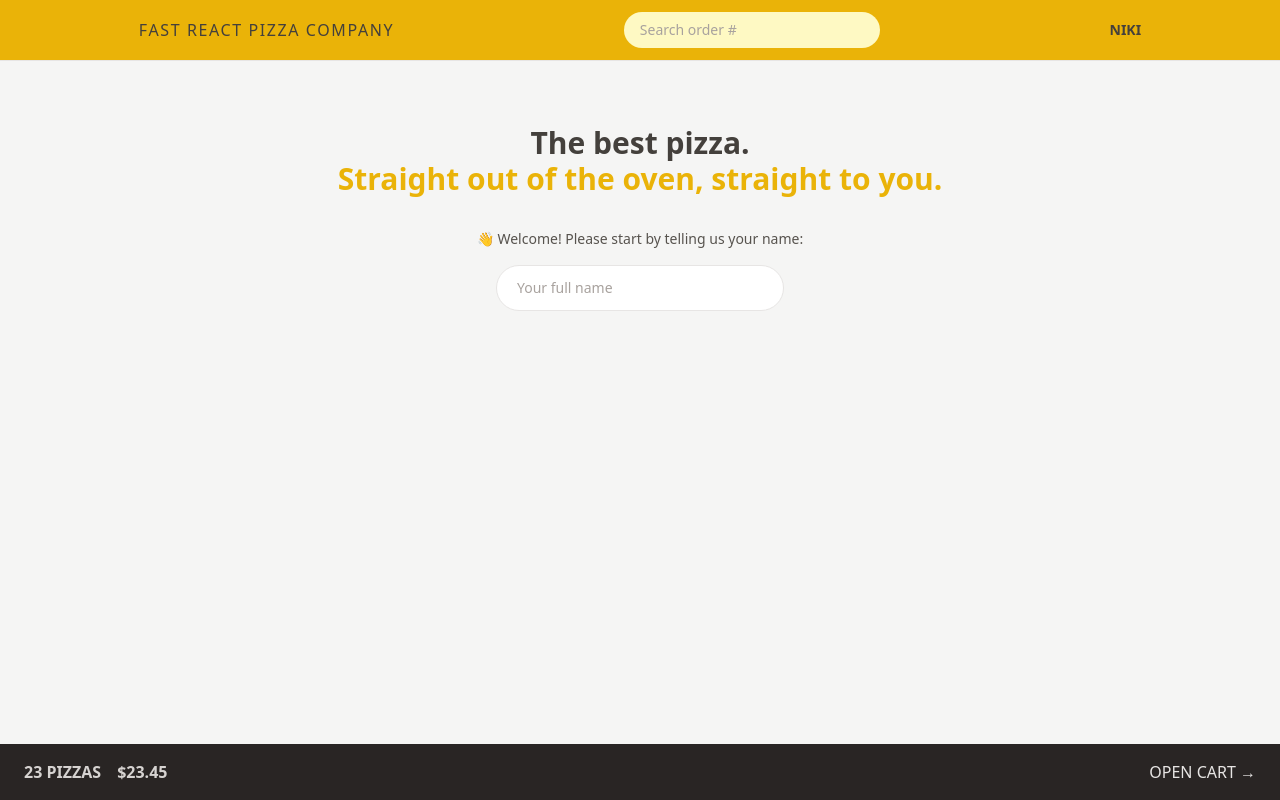
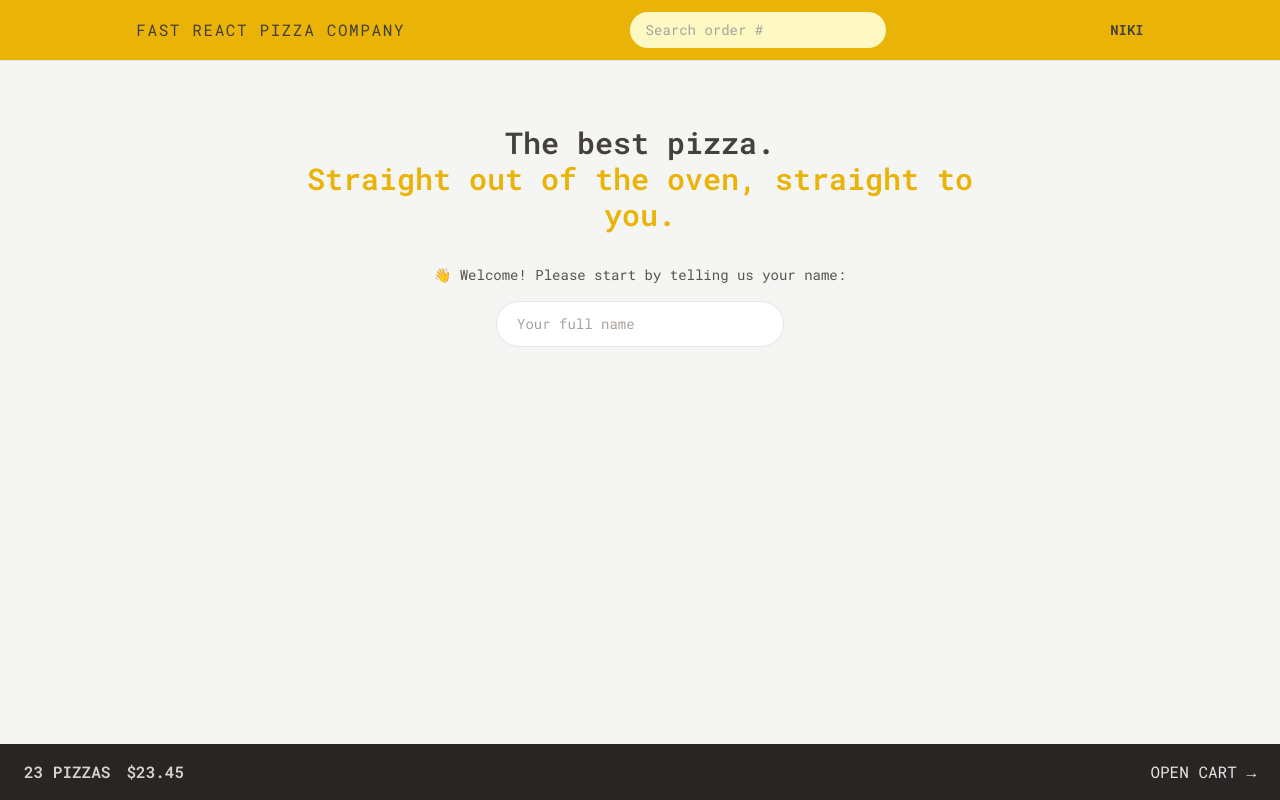
Before and after one commit to NikolayDimov/Fast-React-Pizza, a React (Vite) app: page / in a window 1280 px wide. Built offline with nearby package versions, Linux system fonts and the light colour scheme.

Commit message:
Tailwind: global fontFamily in tailwind.config.ts

```diff
--- a/index.html
+++ b/index.html
@@ -5,6 +5,12 @@
   <meta charset="UTF-8" />
   <link rel="icon" type="image/svg+xml" href="/vite.svg" />
   <meta name="viewport" content="width=device-width, initial-scale=1.0" />
+
+  <link rel="preconnect" href="https://fonts.googleapis.com">
+  <link rel="preconnect" href="https://fonts.gstatic.com" crossorigin>
+  <link href="https://fonts.googleapis.com/css2?family=Roboto+Mono:ital,wght@0,100..700;1,100..700&display=swap"
+    rel="stylesheet">
+
   <title>Vite + React + TS</title>
 </head>
 
--- a/src/ui/Header.tsx
+++ b/src/ui/Header.tsx
@@ -4,7 +4,7 @@
 
 function Header() {
     return (
-        <header className="bg-yellow-500 uppercase px-4 py-3 border-b border-stone-200 sm:px-6 flex items-center justify-around">
+        <header className="bg-yellow-500 uppercase px-4 py-3 border-b border-stone-200 sm:px-6 flex items-center justify-around font-pizza">
             <Link to="/" className="tracking-widest">
                 Fast React Pizza Company
             </Link>
--- a/tailwind.config.ts
+++ b/tailwind.config.ts
@@ -2,7 +2,14 @@
 export default {
     content: ["./index.html", "./src/**/*.{js,ts,jsx,tsx}"],
     theme: {
-        extend: {},
+        fontFamily: {
+            sans: "Roboto Mono, monospace",
+        },
+        extend: {
+            height: {
+                screen: "100dvh",
+            },
+        },
     },
     plugins: [],
 };
```
